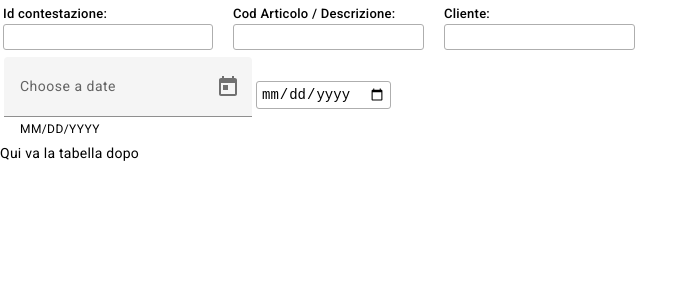
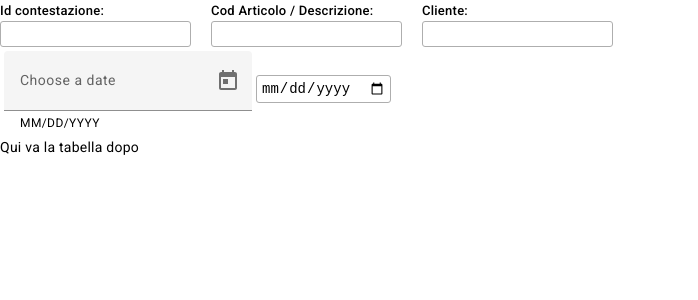
Before and after one commit to AlessandroCiroldi-Quix/Contestazioni_Ceramica, an Angular app in the folder src/main/Contestazioni_Ceramica_FE/: page / in a window 1280 px wide. Shown: the top 300 px of the page, without its empty margins (0-698 px from the left). Built offline with nearby package versions, Linux system fonts and the light colour scheme.

Commit message:
Aggiunto commenti

```diff
--- a/src/main/Contestazioni_Ceramica_FE/src/app/form/form.component.html
+++ b/src/main/Contestazioni_Ceramica_FE/src/app/form/form.component.html
@@ -28,5 +28,4 @@
   <mat-datepicker #picker></mat-datepicker>
 </mat-form-field>
 
-
-<input type="date" id="date" value="">
+<input type="date" id="date" value="" />
--- a/src/main/Contestazioni_Ceramica_FE/src/app/form/form.component.scss
+++ b/src/main/Contestazioni_Ceramica_FE/src/app/form/form.component.scss
@@ -1,40 +1,23 @@
-mat-form-field {
-  font-size: 12px; /* Imposta la dimensione del testo del form field */
-  padding: 4px; /* Imposta il padding interno del form field */
-}
-
-mat-form-field mat-label {
-  font-size: 14px; /* Imposta la dimensione del testo dell'etichetta */
-}
-
-mat-form-field input {
-  height: 20px; /* Imposta l'altezza dell'input field */
-  font-size: 12px; /* Imposta la dimensione del testo dell'input field */
-}
-
+//? SCSS per i componenti input normali (text_input)
+//* Stile barre di ricerca - caselle di input
 input {
-
   border: 1px solid rgb(174, 174, 174); /* Imposta il bordo con spessore 1px e colore nero */
-  border-width: 1px; /* Imposta lo spessore del bordo a 2px */
-  border-radius: 3px; /* Imposta il raggio di bordo a 4px */
+  border-width: 1px; /* Imposta lo spessore del bordo */
+  border-radius: 3px; /* Imposta il raggio di bordo  */
   padding: 4px; /* Imposta il padding interno del campo di input */
   font-size: 14px; /* Imposta la dimensione del testo nell'input */
 }
-
-input:focus {
+input:focus //è possibile modificare l'aspetto degli elementi quando sono in stato di focus attivo.
+{
   outline: none; /* Rimuove l'outline predefinito quando il campo è in stato di focus */
   border-width: 1px; /* Imposta lo spessore del bordo a 1px quando il campo è in stato di focus */
 }
-
-.input-nrm{
-  margin: 3px;
+label {
+  font-size: 13px;
+  font-weight: 450;
 }
-// cambiare la lunghezza della cella input
-.input-cont input {
-  width: 200px; /* specifica la lunghezza desiderata */
-}
-
 // Mettere in riga gli elementi
+// Elenco degli elementi da ordianre
 .input-cont,
 .input-cod_articolo,
 .input-cliente {
@@ -43,7 +26,19 @@ input:focus {
   margin-right: 20px; /* opzionale: aggiunge uno spazio tra i due elementi */
 }
 
-label{
-  font-size: 13px;
-  font-weight: 450;
+//----------------------------------------------------------------
+
+//? SCSS per i componenti input calendario (calendar_input)
+mat-form-field {
+  font-size: 12px; /* Imposta la dimensione del testo del form field */
+  padding: 4px; /* Imposta il padding interno del form field */
 }
+mat-form-field mat-label {
+  font-size: 14px; /* Imposta la dimensione del testo dell'etichetta */
+}
+mat-form-field input {
+  height: 20px; /* Imposta l'altezza dell'input field */
+  font-size: 12px; /* Imposta la dimensione del testo dell'input field */
+}
+
+//? SCSS per i componenti input select (select_input)
```
